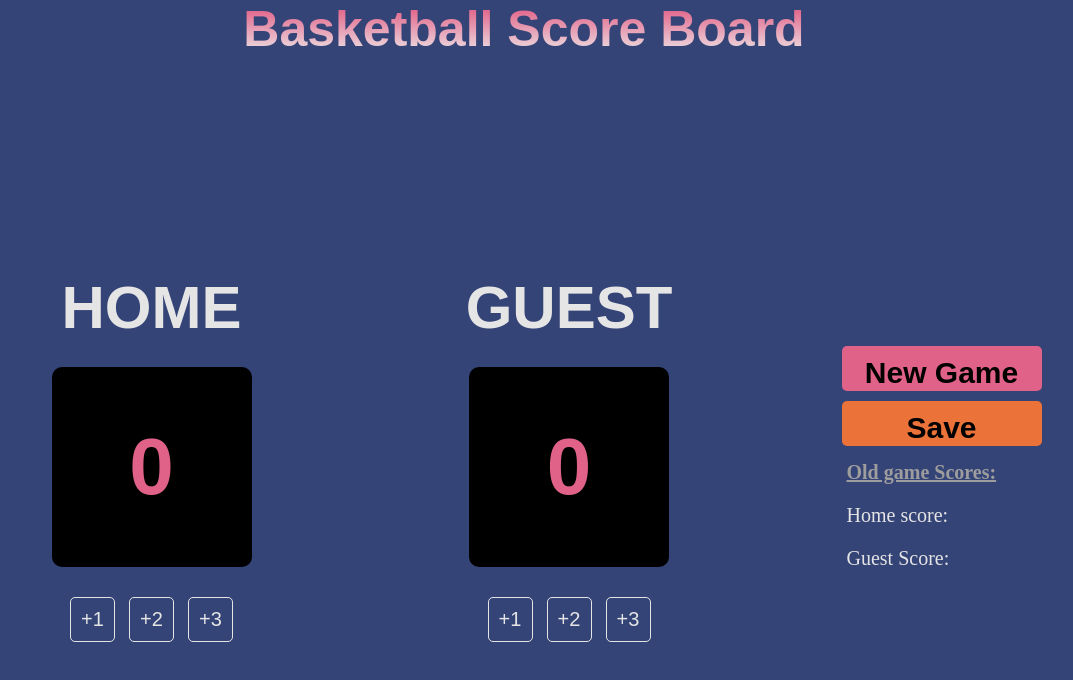
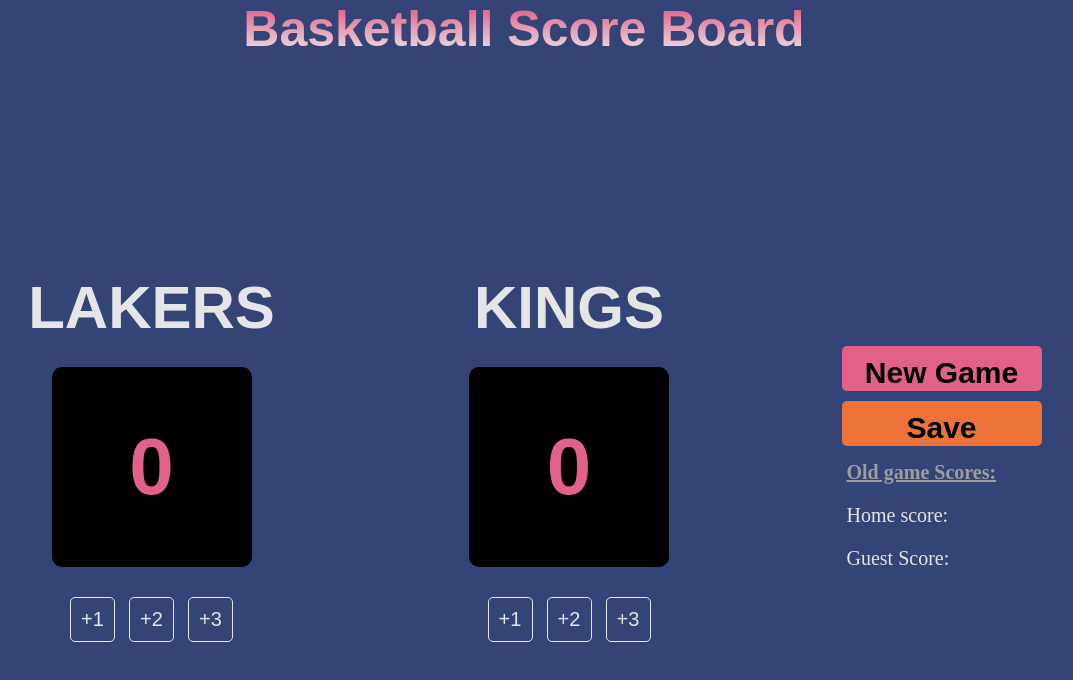
Before and after one commit to Haripriyachittari/Basketball-scorecard, a plain HTML site: page index.html in a window 1280 px wide. Shown: the whole page, without its empty margins (116-1189 px from the left). Drawn offline with Linux system fonts and the light colour scheme; a web font is replaced by a local one.

Commit message:
changed team names

```diff
--- a/index.html
+++ b/index.html
@@ -16,7 +16,7 @@
     </div>
     <div class="container">
         <div class="home">
-            <h2>HOME</h2>
+            <h2>LAKERS</h2>
             <div class="score">
                 <h1 id="homescore">0</h1>
             </div>
@@ -28,7 +28,7 @@
             </div>
         </div>
         <div class="guest">
-            <h2>GUEST</h2>
+            <h2>KINGS</h2>
             <div class="score">
                 <h1 id="guestscore">0</h1>
             </div>
```
